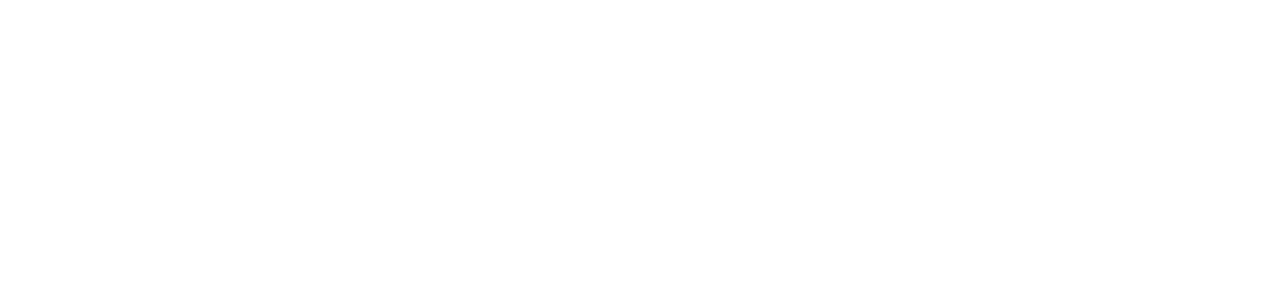
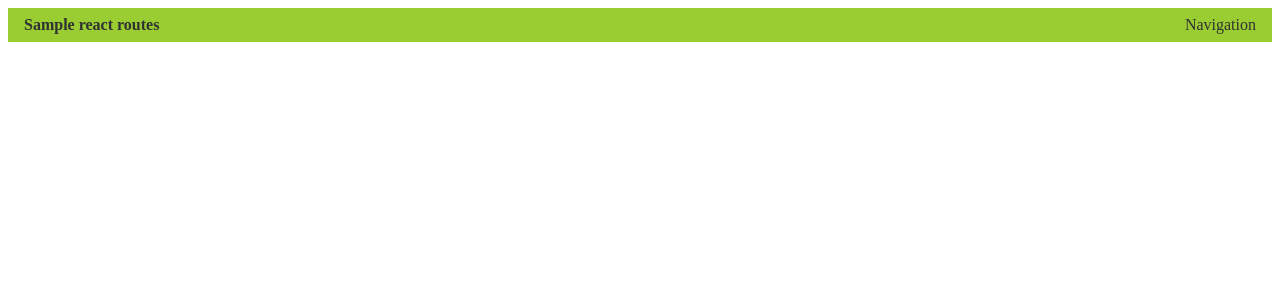
Before and after one commit to sample-react-projects/sample-react-routes, a React (Vite) app: page / in a window 1280 px wide. Shown: the top 300 px of the page. Built offline with nearby package versions, Linux system fonts and the light colour scheme.

Commit message:
Inject header

```diff
--- a/src/components/app/App.tsx
+++ b/src/components/app/App.tsx
@@ -1,7 +1,14 @@
+import { Outlet } from "react-router-dom";
 import "./App.module.scss";
+import Header from "../header/Header";
 
 function App() {
-  return <></>;
+  return (
+    <>
+      <Header />
+      <Outlet />
+    </>
+  );
 }
 
 export default App;
```
